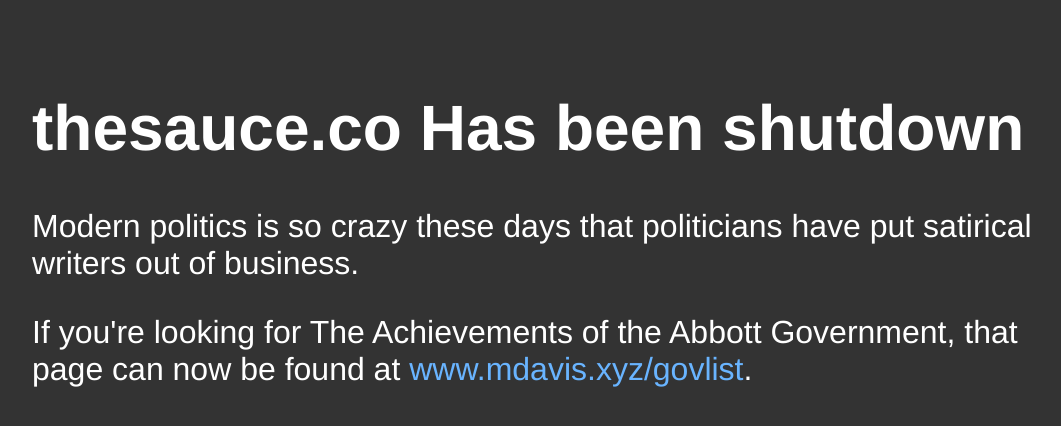
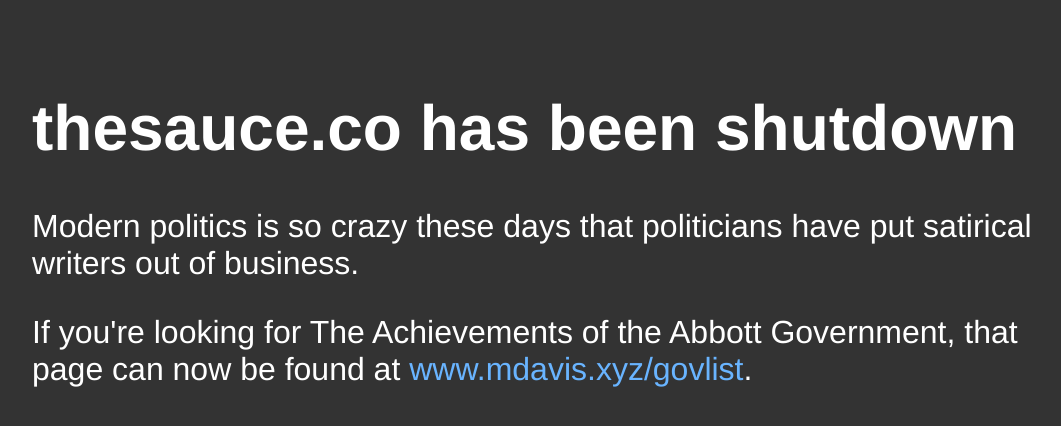
Before and after one commit to mdavis-xyz/sauce-redirect, a plain HTML site: page docs/index.html in a window 1280 px wide. Shown: the whole page, without its empty margins (96-1157 px from the left). Drawn offline with Linux system fonts and the light colour scheme.

Commit message:
spelling fix

```diff
--- a/docs/index.html
+++ b/docs/index.html
@@ -16,7 +16,7 @@
    <!-- <script src="script.js" type="text/javascript"></script> -->
 
 </head>
-<h1>thesauce.co Has been shutdown</h1>
+<h1>thesauce.co has been shutdown</h1>
 <p>
    Modern politics is so crazy these days that politicians have put satirical writers out of business.
 </p>
```
